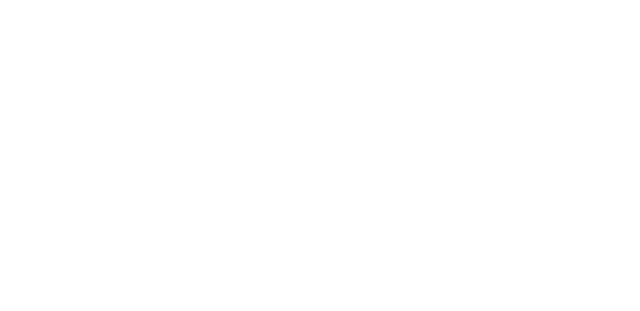
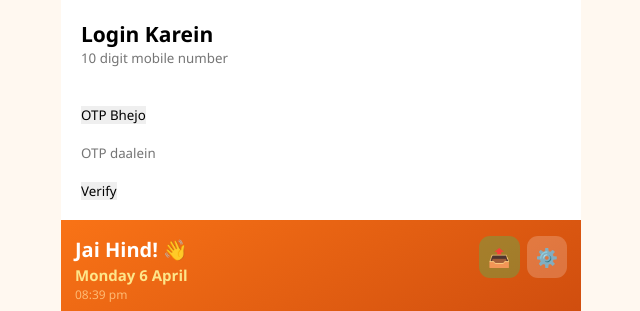
Before and after one commit to emailprashantsharda-source/Kiryana2026, a plain HTML site: page index.html in a window 1280 px wide. Shown: the top 311 px of the page, without its empty margins (319-959 px from the left). Drawn offline with Linux system fonts and the light colour scheme.

Commit message:
Update index.html

```diff
--- a/index.html
+++ b/index.html
@@ -47,12 +47,7 @@
 </style>
 </head>
 <body>
-  <script>
-  document.addEventListener("DOMContentLoaded", function () {
-    document.body.style.display = "none"; // hide everything first
-    document.getElementById("login-screen").style.display = "block"; // show login only
-  });
-  </script>
+
 
 
 <!-- ✅ PASTE LOGIN UI HERE (RIGHT AFTER BODY) -->
```
